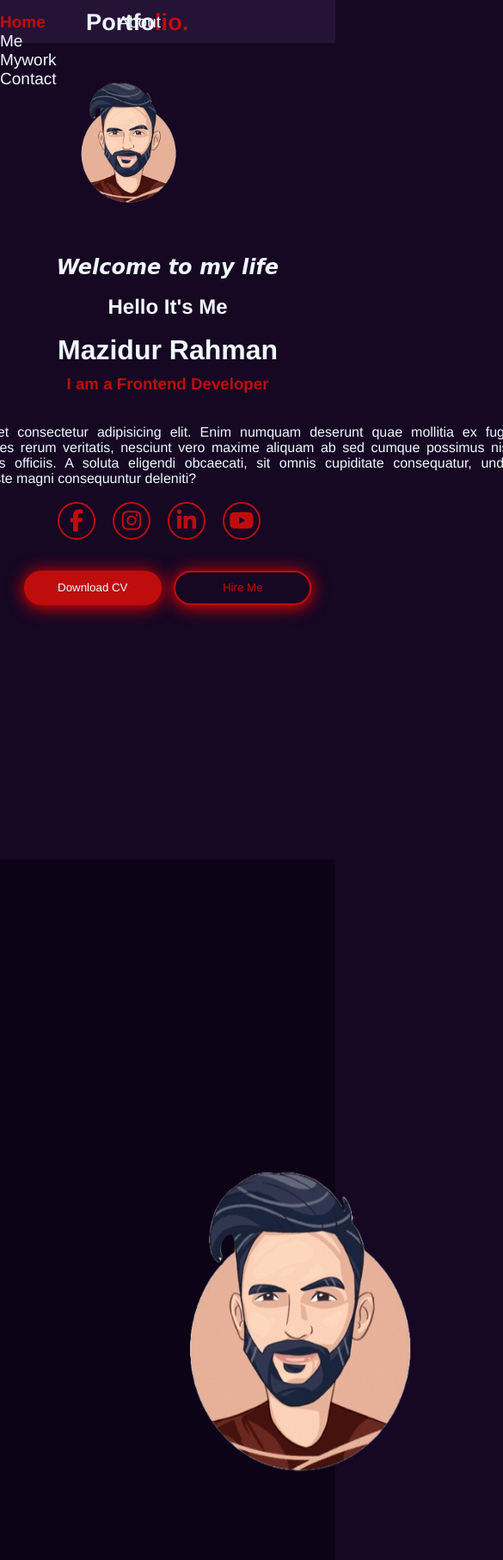
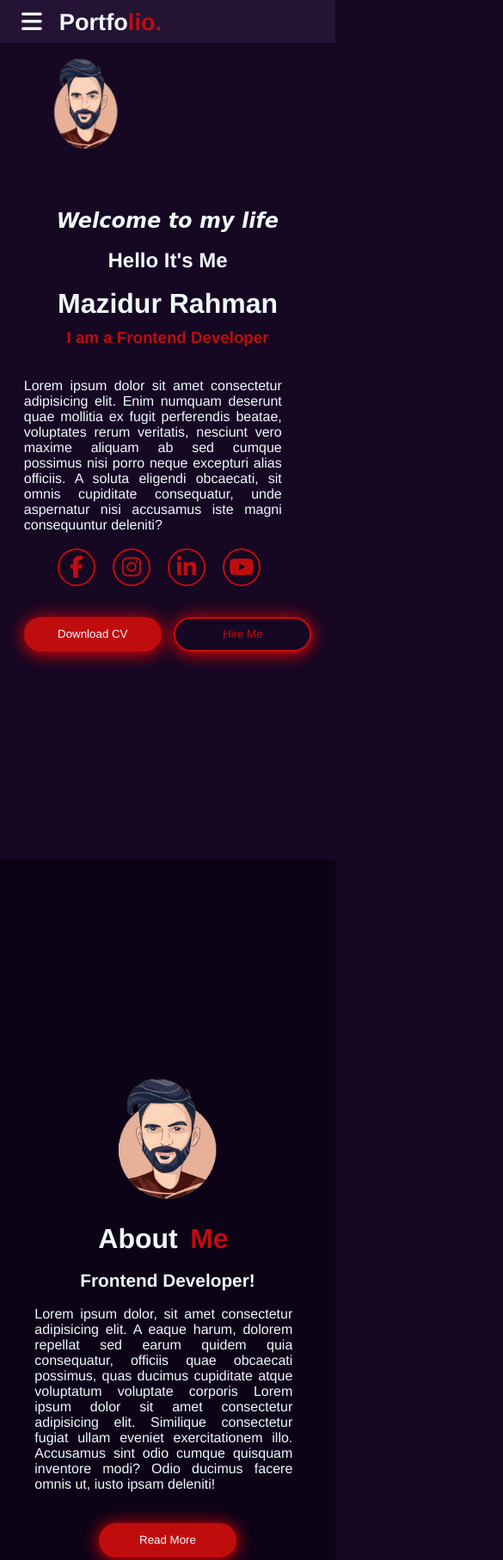
Before and after one commit to Mazid70/myWeb, a plain HTML site: page index.html in a window 390 px wide. Shown: the top 1815 px of the page at 86% size, 585 px wide, since content can reach past the window. Drawn offline with Linux system fonts and the light colour scheme.

Commit message:
mobile devices available

```diff
--- a/index.html
+++ b/index.html
@@ -54,7 +54,8 @@
       <!-- this is for about -->
 
 <div id="about">
-  <img src="avatar.png" alt="avatar"> <div class="about-text">
+  <div class="about-text">
+    <img src="avatar.png" alt="" ><br>
     <h1>About</h1>
     <h1 class="red">Me</h1>
     <br><br>
--- a/style.css
+++ b/style.css
@@ -245,3 +245,78 @@ h1,h2,span,img,h3,button,a,p{
 img{
   animation: bounce 3s infinite;
 }
+@media(max-width:600px) {
+  .white::before {
+    content: "\f0c9"; /* Unicode for the bars icon in Font Awesome Solid */
+    font-family: "Font Awesome 5 Free";
+    font-weight: 900;
+    margin-right:20px;
+
+  }
+  p {
+    width:300px;
+    text-align: justify;
+  }
+  header{
+    width: 100%;
+  }
+  .links{
+    visibility: hidden;
+  }
+  #myself,#about,#mywork,#contact{
+    width:100%;
+  }
+ #myself>img{
+    height:150px;
+    width:200px;
+    position: absolute;
+    top: 10px;
+    left:0px;
+  }
+  .white {
+    margin-left:25px;
+    margin-top: 10px;
+  }
+  #about{
+    display: flex;
+    justify-content:center;
+    align-items:center;
+    margin-left: 0px;
+    text-align: center;
+  }
+  .about-text>img{
+    height:200px;
+    margin-bottom: 20px;
+  }
+
+  .contianer{
+    display: inline-block;
+  }
+  .griditems{
+    height:130px;
+    margin-bottom: 5px;
+
+  }
+
+input,.big{
+  display: inline-block;
+  width:92%;
+}
+
+
+
+
+
+
+
+
+
+
+
+
+
+
+
+
+
+}
```
